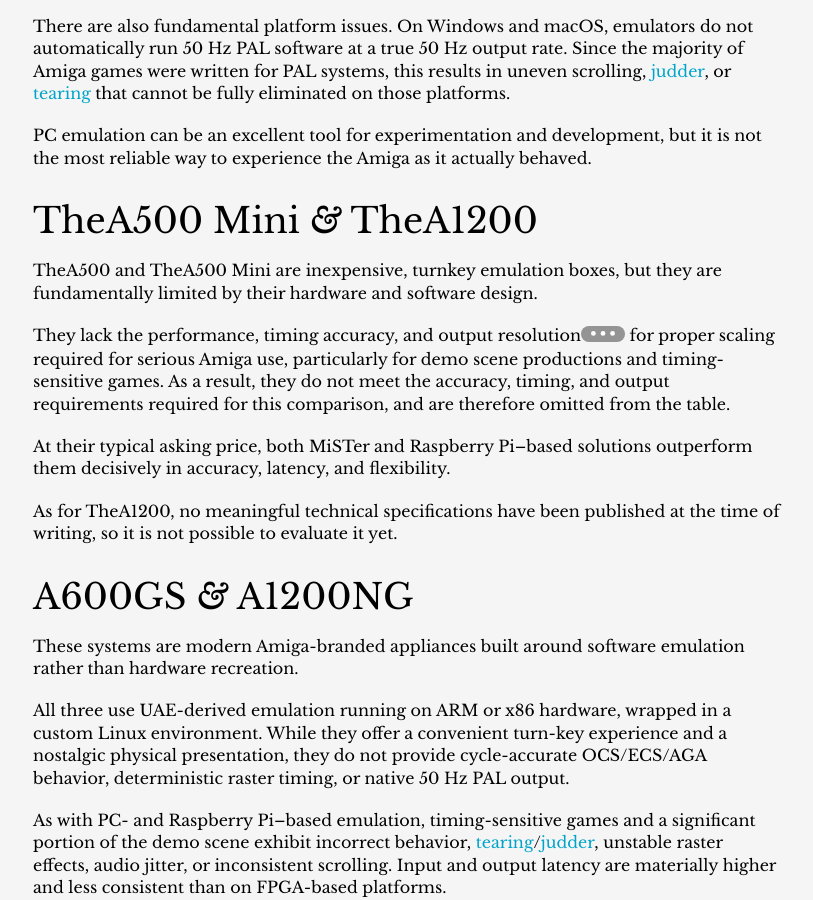
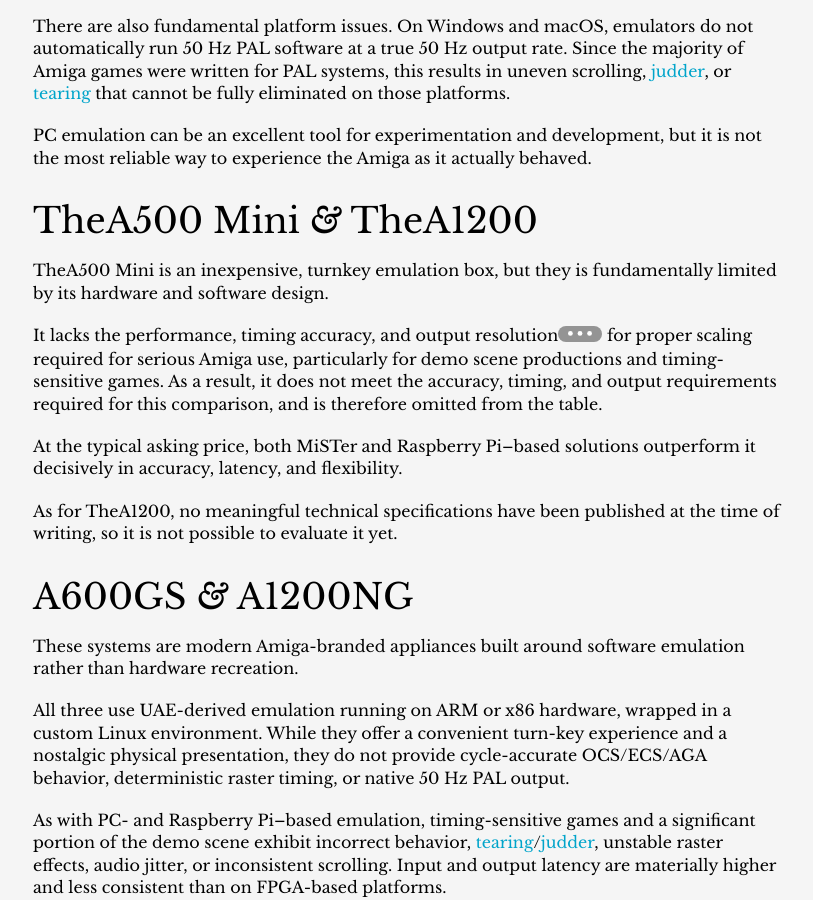
Before and after one commit to amigavision/amigavision.github.io, a Jekyll site: the page built from best.md, in a window 1280 px wide and 900 px high, scrolled down 747 px. Shown: the whole window, without its empty margins (232-1045 px from the left). Built offline with Jekyll 4.4.1, drawn with Linux system fonts in a browser that asks for light colours.

Commit message:
No longer plural

```diff
--- a/best.md
+++ b/best.md
@@ -21,11 +21,11 @@
 
 ## TheA500 Mini *&* TheA1200
 
-TheA500 and TheA500 Mini are inexpensive, turnkey emulation boxes, but they are fundamentally limited by their hardware and software design.
+TheA500 Mini is an inexpensive, turnkey emulation box, but they is fundamentally limited by its hardware and software design.
 
-They lack the performance, timing accuracy, and output resolution[^0] for proper scaling required for serious Amiga use, particularly for demo scene productions and timing-sensitive games. As a result, they do not meet the accuracy, timing, and output requirements required for this comparison, and are therefore omitted from the table.
+It lacks the performance, timing accuracy, and output resolution[^0] for proper scaling required for serious Amiga use, particularly for demo scene productions and timing-sensitive games. As a result, it does not meet the accuracy, timing, and output requirements required for this comparison, and is therefore omitted from the table.
 
-At their typical asking price, both MiSTer and Raspberry Pi–based solutions outperform them decisively in accuracy, latency, and flexibility.
+At the typical asking price, both MiSTer and Raspberry Pi–based solutions outperform it decisively in accuracy, latency, and flexibility.
 
 As for TheA1200, no meaningful technical specifications have been published at the time of writing, so it is not possible to evaluate it yet.
 
```
